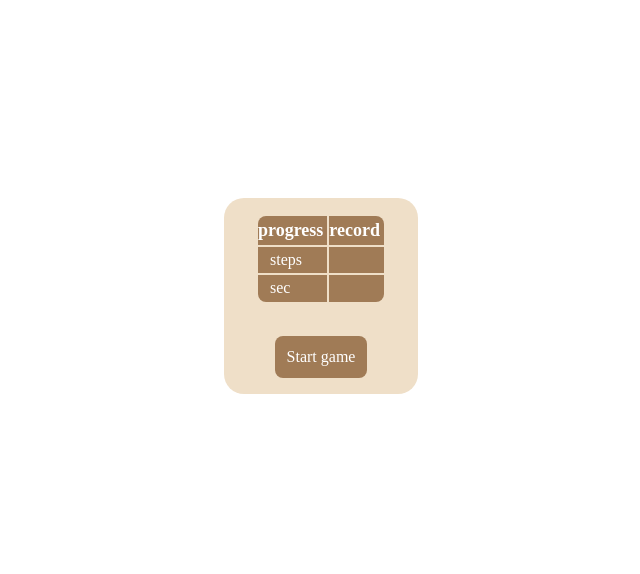
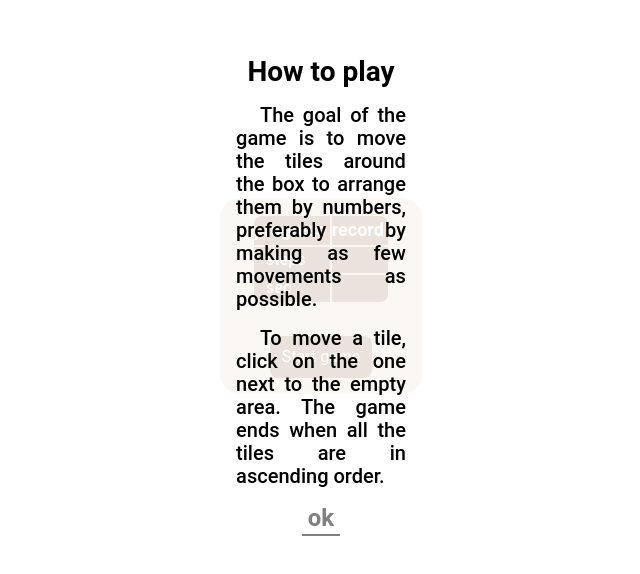
Before and after one commit to jPee2k/gem-puzzle, a website built with webpack: page index.html in a window 1280 px wide. Shown: the part 104-678 px from the top of the page, without its empty margins (319-959 px from the left). Built offline with nearby package versions, Linux system fonts and the light colour scheme; a web font is replaced by a local one; what on-change would draw is missing.

Commit message:
add instruction-modal
change fonts && refactor styles

```diff
--- a/index.html
+++ b/index.html
@@ -6,6 +6,9 @@
         content="width=device-width, user-scalable=no, initial-scale=1.0, maximum-scale=1.0, minimum-scale=1.0">
   <meta http-equiv="X-UA-Compatible" content="ie=edge">
   <title>15 puzzle</title>
+  <link rel="preconnect" href="https://fonts.googleapis.com">
+  <link rel="preconnect" href="https://fonts.gstatic.com" crossorigin>
+  <link href="https://fonts.googleapis.com/css2?family=DotGothic16&display=swap" rel="stylesheet">
 </head>
 <body>
   <article id="puzzle"></article>
--- a/src/js/locale/en.js
+++ b/src/js/locale/en.js
@@ -21,6 +21,20 @@ export default {
         recordsTitle: 'record',
         currentDataTitle: 'progress',
       },
+      modal: {
+        title: 'How to play',
+        description: {
+          p1: (
+            `The goal of the game is to move the tiles around the box to arrange
+             them by numbers, preferably by making as few movements as possible.`
+          ),
+          p2: (
+            `To move a tile, click on the one next to the empty area. The game
+             ends when all the tiles are in ascending order.`
+          ),
+        },
+        btn: 'ok',
+      },
     },
   },
 };
--- a/src/js/locale/ru.js
+++ b/src/js/locale/ru.js
@@ -22,6 +22,20 @@ export default {
         recordsTitle: 'рекорд',
         currentDataTitle: 'прогресс',
       },
+      modal: {
+        title: 'Правила игры',
+        description: {
+          p1: (
+            `Цель игры — перемещая костяшки по коробке, добиться упорядочивания
+             их по номерам, желательно сделав как можно меньше перемещений.`
+          ),
+          p2: (
+            `Для перемещения костяшки нажмите на ту, которая рядом с пустой областью.
+             Игра завершиться когда все костяшки будут выстроены по возрастанию.`
+          ),
+        },
+        btn: 'Понятно',
+      },
     },
   },
 };
--- a/src/js/view.js
+++ b/src/js/view.js
@@ -84,13 +84,38 @@ const createNav = (state, i18n) => {
   return buttonsContainer;
 };
 
+const createInstruction = (state, i18n) => {
+  const modal = document.createElement('div');
+  const container = document.createElement('div');
+  const btn = document.createElement('button');
+
+  modal.classList.add('puzzle__modal');
+  container.classList.add('modal__container');
+  container.innerHTML = (
+    `<h2>${i18n.t('puzzle.modal.title')}</h2>
+     <p>${i18n.t('puzzle.modal.description.p1')}</p>
+     <p>${i18n.t('puzzle.modal.description.p2')}</p>`
+  );
+  btn.textContent = i18n.t('puzzle.modal.btn');
+  btn.setAttribute('type', 'button');
+  btn.addEventListener('click', () => {
+    modal.setAttribute('hidden', 'true');
+  });
+
+  container.append(btn);
+  modal.append(container);
+
+  return modal;
+};
+
 export const renderElements = (state, elements, i18n) => {
   const table = createTable(state, i18n);
   const nav = createNav(state, i18n);
+  const modal = createInstruction(state, i18n);
 
   const puzzleWrapper = document.createElement('div');
   puzzleWrapper.classList.add('puzzle__wrapper');
-  puzzleWrapper.append(table, nav);
+  puzzleWrapper.append(table, nav, modal);
 
   elements.puzzle.container.append(puzzleWrapper);
 };
--- a/src/scss/index.scss
+++ b/src/scss/index.scss
@@ -5,4 +5,3 @@
 @import "styles";
 
 @import "./puzzle/index";
-@import "./puzzle/mobile";
--- /dev/null
+++ b/src/scss/puzzle/font.scss
@@ -0,0 +1,3 @@
+#puzzle {
+  font-family: "DotGothic16", "Roboto", sans-serif;
+}
--- a/src/scss/puzzle/index.scss
+++ b/src/scss/puzzle/index.scss
@@ -1,3 +1,9 @@
+@import "./font";
+@import "./info";
+@import "./table";
+@import "./nav";
+@import "./modal";
+
 #puzzle {
   display: flex;
   justify-content: center;
@@ -10,6 +16,8 @@
   flex-direction: column;
   flex-shrink: 0;
 
+  position: relative;
+
   padding: 16px;
   max-width: 320px;
 
@@ -17,114 +25,27 @@
   border-radius: 20px;
 }
 
-// --------- TABLE ------------ //
+// ------- MOBILE ------- //
 
-.puzzle__table {
-  margin-right: auto;
-  margin-left: auto;
-
-  padding-bottom: 16px;
-  padding-top: 16px;
-  border-top: solid 1px gray;
-  border-bottom: solid 1px gray;
-}
-
-.puzzle__item {
-  font-size: 38px;
-  font-weight: 500;
-  text-align: center;
-  vertical-align: center;
-
-  color: white;
-
-  height: 60px;
-  width: 60px;
-
-  border-radius: 20%;
-
-  user-select: none;
-
-  &:not(.puzzle__item--empty) {
-    cursor: pointer;
-    background-color: $items-color;
+@media (max-width: 480px) {
+  #puzzle {
+    background-color: $puzzle-background;
   }
 }
 
-.puzzle__item--empty {
-  border: none;
-}
+@media (max-width: 840px) and (orientation: landscape) {
+  #puzzle {
+    background-color: $puzzle-background;
+  }
 
-// --------- INFO ------------ //
+  .puzzle__wrapper {
+    display: flex;
+    flex-shrink: 0;
+    flex-direction: row;
+    justify-content: space-around;
+    align-items: center;
 
-.puzzle__info {
-  padding: 16px;
-  padding-top: 0;
-  border-spacing: 2px;
-  font-size: 16px;
-  color: white;
-}
-
-
-.puzzle__info th {
-  padding: 4px;
-  padding-left: 0;
-  font-size: 18px;
-  background-color: $hover-color;
-}
-
-.puzzle__info th:first-child {
-  border-radius: 8px 0 0 0;
-}
-
-.puzzle__info th:last-child {
-  border-radius: 0 8px 0 0;
-}
-
-.puzzle__info td {
-  padding: 4px;
-  padding-left: 12px;
-  font-weight: 500;
-  background-color: $hover-color;
-}
-
-.puzzle__info tr:last-child td:first-child {
-  border-bottom-left-radius: 8px;
-}
-
-.puzzle__info tr:last-child td:last-child {
-  border-bottom-right-radius: 8px;
-}
-
-// --------- NAV ------------ //
-
-.puzzle__nav {
-  display: flex;
-  justify-content: space-around;
-
-  padding: 16px;
-  padding-bottom: 0;
-}
-
-.puzzle__nav button {
-  display: inline-block;
-  padding: 12px;
-
-  font-size: 16px;
-  color: white;
-
-  text-align: center;
-  text-decoration: none;
-
-  border: none;
-  border-radius: 8px;
-
-  cursor: pointer;
-  background-color: $hover-color;
-
-  &:hover {
-    background-color: $items-color;
-  }
-  &:focus {
-    background-color: $hover-color;
+    max-width: 580px;
+    height: auto;
   }
 }
--- /dev/null
+++ b/src/scss/puzzle/info.scss
@@ -0,0 +1,48 @@
+.puzzle__info {
+  padding: 16px;
+  padding-top: 0;
+  border-spacing: 2px;
+  font-size: 16px;
+  color: white;
+}
+
+.puzzle__info th {
+  padding: 4px;
+  padding-left: 0;
+  font-size: 18px;
+  background-color: $hover-color;
+}
+
+.puzzle__info th:first-child {
+  border-radius: 8px 0 0 0;
+}
+
+.puzzle__info th:last-child {
+  border-radius: 0 8px 0 0;
+}
+
+.puzzle__info td {
+  padding: 4px;
+  padding-left: 12px;
+  font-weight: 500;
+  background-color: $hover-color;
+}
+
+.puzzle__info tr:last-child td:first-child {
+  border-bottom-left-radius: 8px;
+}
+
+.puzzle__info tr:last-child td:last-child {
+  border-bottom-right-radius: 8px;
+}
+
+// ------- MOBILE ------- //
+
+@media (max-width: 840px) and (orientation: landscape) {
+  .puzzle__info {
+    padding: 16px;
+    padding-left: 0;
+
+    min-width: 140px;
+  }
+}
--- a/src/scss/puzzle/mobile.scss
+++ /dev/null
@@ -1,55 +0,0 @@
-@media (max-width: 480px) {
-  #puzzle {
-    background-color: $puzzle-background;
-  }
-}
-
-@media (max-width: 840px) and (orientation: landscape) {
-  #puzzle {
-    background-color: $puzzle-background;
-  }
-
-  .puzzle__wrapper {
-    display: flex;
-    flex-shrink: 0;
-    flex-direction: row;
-    justify-content: space-around;
-    align-items: center;
-
-    max-width: 580px;
-    height: auto;
-  }
-
-  .puzzle__table {
-    padding: 0;
-    padding-left: 16px;
-    padding-right: 16px;
-
-    border: none;
-    border-left: solid 1px gray;
-    border-right: solid 1px gray;
-  }
-
-  .puzzle__nav {
-    flex-direction: column;
-
-    padding: 16px;
-    padding-right: 0;
-  }
-
-  .puzzle__info {
-    padding: 16px;
-    padding-left: 0;
-
-    min-width: 140px;
-  }
-
-  .puzzle__nav button {
-    box-sizing: content-box;
-    min-width: 70px;
-  }
-
-  .puzzle__nav button:last-of-type {
-    margin-top: 2px;
-  }
-}
--- /dev/null
+++ b/src/scss/puzzle/modal.scss
@@ -0,0 +1,62 @@
+.puzzle__modal {
+  position: absolute;
+  left: 0;
+  right: 0;
+  top: 0;
+  bottom: 0;
+  margin: auto;
+
+  display: flex;
+  align-items: center;
+
+  padding: 16px;
+
+  background-color: rgba(255, 255, 255, 0.79);
+
+  text-align: center;
+
+  h2 {
+    font-size: 28px;
+    margin-top: 16px;
+    margin-bottom: 16px;
+  }
+
+  p {
+    text-indent: 24px;
+    text-align: justify;
+    font-size: 20px;
+    font-weight: 500;
+
+    margin-top: 0;
+    margin-bottom: 16px;
+
+    &:last-of-type {
+      margin-bottom: 0;
+    }
+  }
+
+  button {
+    border: none;
+    border-bottom: 2px solid $link;
+    background: none;
+
+    font-size: 24px;
+    font-weight: 700;
+    color: $link;
+
+    padding-left: 6px;
+    padding-right: 6px;
+    margin: 16px;
+
+    cursor: pointer;
+  }
+}
+
+// ------- MOBILE ------- //
+
+@media (max-width: 840px) and (orientation: landscape) {
+  .modal__container {
+    padding-left: 40px;
+    padding-right: 40px;
+  }
+}
--- /dev/null
+++ b/src/scss/puzzle/nav.scss
@@ -0,0 +1,51 @@
+.puzzle__nav {
+  display: flex;
+  justify-content: space-around;
+
+  padding: 16px;
+  padding-bottom: 0;
+}
+
+.puzzle__nav button {
+  display: inline-block;
+  padding: 12px;
+
+  font-size: 16px;
+  color: white;
+
+  text-align: center;
+  text-decoration: none;
+
+  border: none;
+  border-radius: 8px;
+
+  cursor: pointer;
+  background-color: $hover-color;
+
+  &:hover {
+    background-color: $items-color;
+  }
+  &:focus {
+    background-color: $hover-color;
+  }
+}
+
+// ------- MOBILE ------- //
+
+@media (max-width: 840px) and (orientation: landscape) {
+  .puzzle__nav {
+    flex-direction: column;
+
+    padding: 16px;
+    padding-right: 0;
+  }
+
+  .puzzle__nav button {
+    box-sizing: content-box;
+    min-width: 70px;
+  }
+
+  .puzzle__nav button:last-of-type {
+    margin-top: 2px;
+  }
+}
--- /dev/null
+++ b/src/scss/puzzle/table.scss
@@ -0,0 +1,48 @@
+.puzzle__table {
+  margin-right: auto;
+  margin-left: auto;
+
+  padding-bottom: 16px;
+  padding-top: 16px;
+  border-top: solid 1px gray;
+  border-bottom: solid 1px gray;
+}
+
+.puzzle__item {
+  font-size: 38px;
+  font-weight: 500;
+  text-align: center;
+  vertical-align: center;
+
+  color: white;
+
+  height: 60px;
+  width: 60px;
+
+  border-radius: 20%;
+
+  user-select: none;
+
+  &:not(.puzzle__item--empty) {
+    cursor: pointer;
+    background-color: $items-color;
+  }
+}
+
+.puzzle__item--empty {
+  border: none;
+}
+
+// ------- MOBILE ------- //
+
+@media (max-width: 840px) and (orientation: landscape) {
+  .puzzle__table {
+    padding: 0;
+    padding-left: 16px;
+    padding-right: 16px;
+
+    border: none;
+    border-left: solid 1px gray;
+    border-right: solid 1px gray;
+  }
+}
--- a/src/scss/variables.scss
+++ b/src/scss/variables.scss
@@ -2,3 +2,4 @@
 $puzzle-background: #efdfc8;
 $items-color: #72614c;
 $hover-color: #a07b56;
+$link: gray;
```
